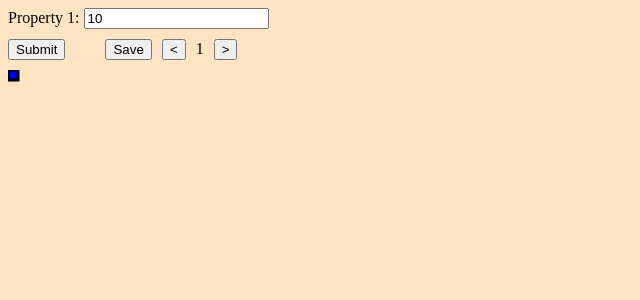
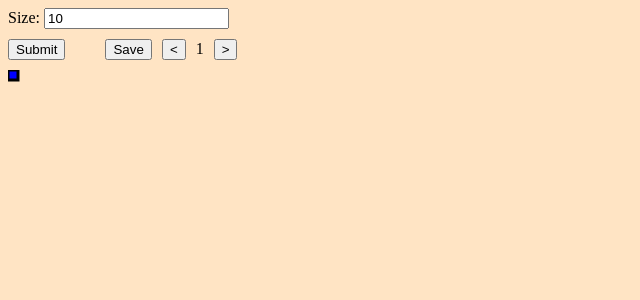
Before and after one commit to lukasmic/shapes-exercise, an Angular app: page / in a window 1280 px wide. Shown: the top 300 px of the page, without its empty margins (0-640 px from the left). Built offline with nearby package versions, Linux system fonts and the light colour scheme.

Commit message:
Display attribute names

```diff
--- a/src/app/app.component.html
+++ b/src/app/app.component.html
@@ -1,8 +1,8 @@
 <form id="shapeForm" [formGroup]="formGroup" (ngSubmit)="submit()" ngNativeValidate>
-  <label for="shapeAttribute1">Property 1: </label>
+  <label for="shapeAttribute1">{{nameOfAttribute1}}: </label>
   <input class="form-control" id="shapeAttribute1" formControlName="attribute1" type="number" required min="0">
-  <div *ngIf="shapes[this.currentShapeId]._type == 'Rectangle'">
-    <label for="shapeAttribute2">Property 2: </label>
+  <div *ngIf="shapes[this.currentShapeId]._type == 'Rectangle'" style="display: inline">
+    <label for="shapeAttribute2">{{nameOfAttribute2}}: </label>
     <input class="form-control" id="shapeAttribute2" type="number" formControlName="attribute2" required min="0">
   </div>
   <div>
--- a/src/app/app.component.ts
+++ b/src/app/app.component.ts
@@ -1,10 +1,5 @@
 import { Component, OnInit } from '@angular/core';
-import {
-  FormBuilder,
-  FormControl,
-  FormGroup,
-  Validators,
-} from '@angular/forms';
+import { FormBuilder, FormGroup } from '@angular/forms';
 import { Circle, Rectangle, Shape, Square } from './models/shape.model';
 import { ShapesService } from './services/shapes.service';
 
@@ -14,15 +9,17 @@ import { ShapesService } from './services/shapes.service';
   styleUrls: ['./app.component.css'],
 })
 export class AppComponent implements OnInit {
+  disabled: boolean = true;
+  currentShapeId: number = 0;
+  shapes: Shape[] = [{} as Shape];
+  nameOfAttribute1: string = 'Attribute 1';
+  shapeAttribute1: number = 0;
+  nameOfAttribute2: string = 'Attribute 2';
+  shapeAttribute2: number = 0;
   formGroup: FormGroup = this.fb.group({
     attribute1: [0],
     attribute2: [0],
   });
-  disabled: boolean = true;
-  currentShapeId: number = 0;
-  shapes: Shape[] = [{} as Shape];
-  shapeAttribute1: number = 0;
-  shapeAttribute2: number = 0;
 
   constructor(private shapesService: ShapesService, private fb: FormBuilder) {}
 
@@ -37,14 +34,18 @@ export class AppComponent implements OnInit {
   displayShape(shape: Shape): void {
     switch (shape._type) {
       case 'Circle':
+        this.nameOfAttribute1 = 'Radius';
         this.shapeAttribute1 = (shape as any).radius;
         this.shapeAttribute2 = 0;
         break;
       case 'Square':
+        this.nameOfAttribute1 = 'Size';
         this.shapeAttribute1 = (shape as any).size;
         this.shapeAttribute2 = 0;
         break;
       case 'Rectangle':
+        this.nameOfAttribute1 = 'Length';
+        this.nameOfAttribute2 = 'Width';
         this.shapeAttribute1 = (shape as any).length;
         this.shapeAttribute2 = (shape as any).width;
         break;
```
